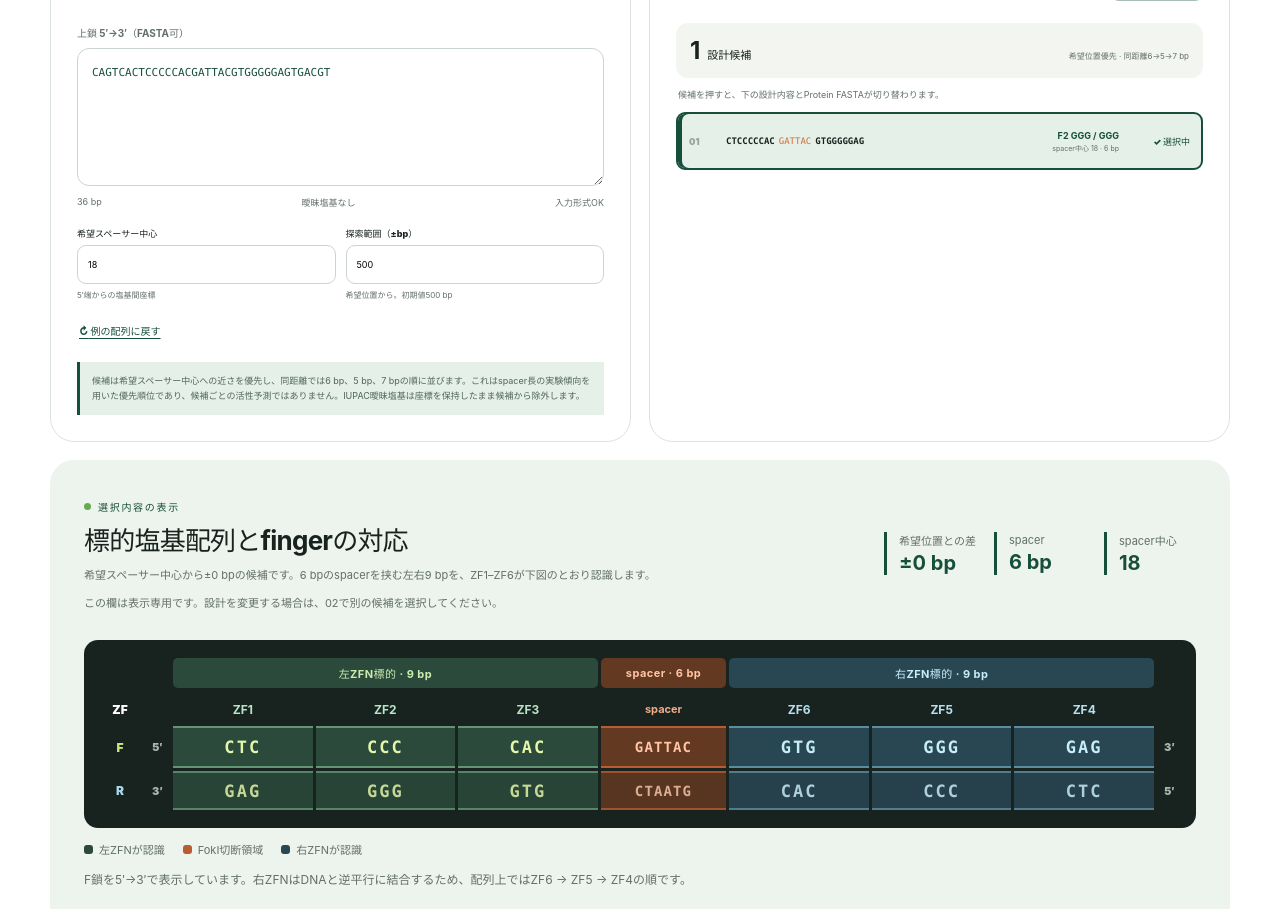
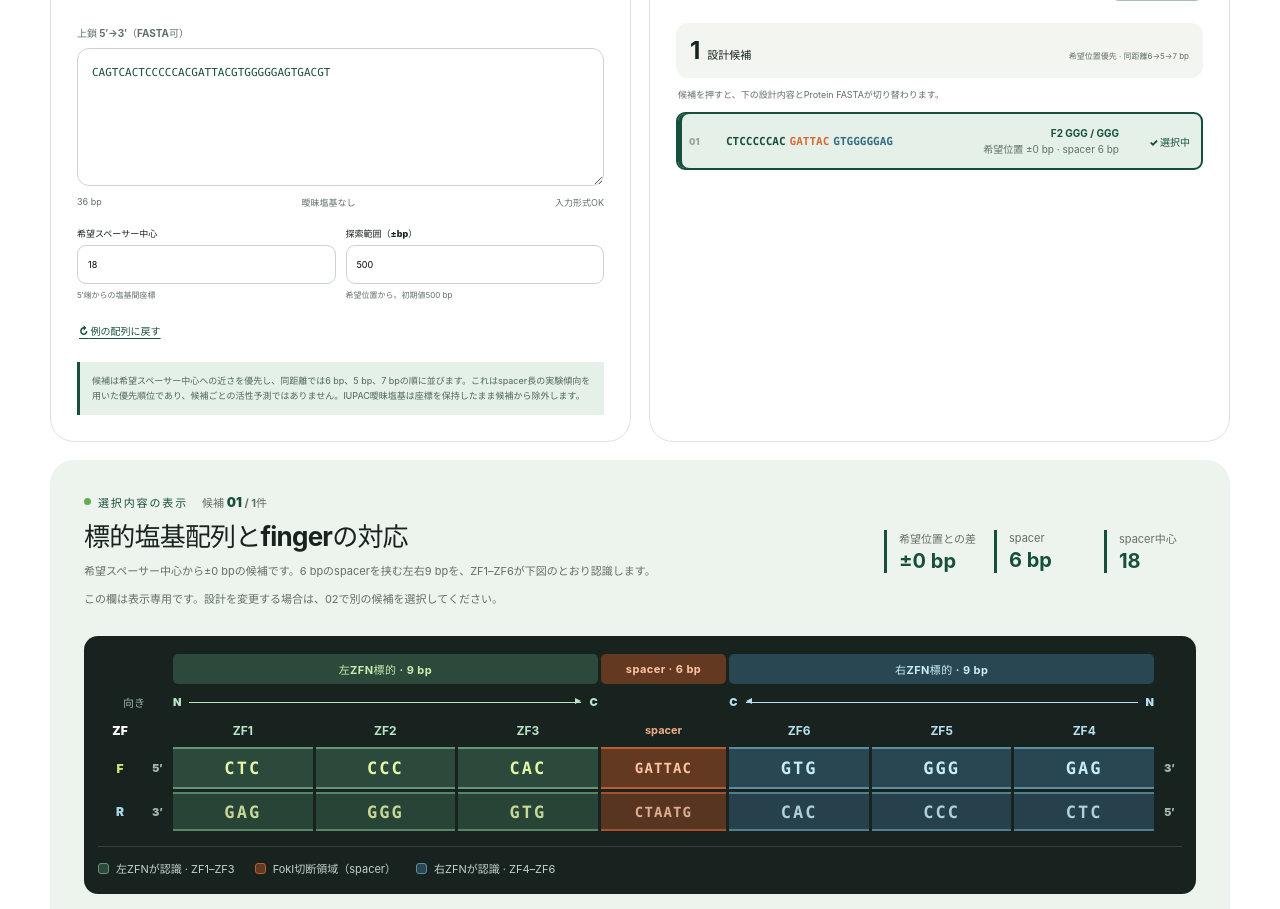
Before and after one commit to amamalgae/Zinc-Zinc-Finger, a React (Vite) app: page / in a window 1280 px wide. Shown: the part 1620-2529 px from the top of the page. Built offline with nearby package versions, Linux system fonts and the light colour scheme.

Commit message:
Explain binding direction and colour inside the diagram (#44)
Move the legend onto the dark panel, draw each monomer's N to C binding direction above the ZF labels, carry the diagram colours and ranking distance into the step 02 candidate rows, and label which candidate the display panel is showing.

```diff
--- a/src/App.tsx
+++ b/src/App.tsx
@@ -25,6 +25,7 @@ import ZfnOverviewDiagram from "./ZfnOverviewDiagram.tsx";
 const EXAMPLE_LEFT_RECOGNITION = "GTGGGGGAG";
 const EXAMPLE_RIGHT_RECOGNITION = "GTGGGGGAG";
 const EXAMPLE_SEQUENCE = `CAGTCA${reverseComplement(EXAMPLE_LEFT_RECOGNITION)}GATTAC${EXAMPLE_RIGHT_RECOGNITION}TGACGT`;
+const LISTED_CANDIDATE_LIMIT = 12;
 
 function downloadText(contents: string, filename: string, type = "text/plain;charset=utf-8") {
   const url = URL.createObjectURL(new Blob([contents], { type }));
@@ -83,8 +84,8 @@ function CandidateRow({ candidate, rank, selected, onSelect }: {
   return (
     <button className={`candidate ${selected ? "selected" : ""}`} type="button" aria-pressed={selected} onClick={onSelect}>
       <span className="candidate-rank">{String(rank).padStart(2, "0")}</span>
-      <span className="candidate-sequence"><b>{candidate.leftTop}</b><i>{candidate.spacer}</i><b>{candidate.rightTop}</b></span>
-      <span className="candidate-summary"><strong>F2 {candidate.leftArray.f2Context} / {candidate.rightArray.f2Context}</strong><small>spacer中心 {formatCut(candidate.cut)} · {candidate.spacerLength} bp</small></span>
+      <span className="candidate-sequence"><b className="left">{candidate.leftTop}</b><i>{candidate.spacer}</i><b className="right">{candidate.rightTop}</b></span>
+      <span className="candidate-summary"><strong>F2 {candidate.leftArray.f2Context} / {candidate.rightArray.f2Context}</strong><small>希望位置 ±{formatCut(candidate.distance)} bp · spacer {candidate.spacerLength} bp</small></span>
       <span className="candidate-action" aria-hidden="true">{selected ? "✓ 選択中" : "選択 →"}</span>
     </button>
   );
@@ -103,6 +104,11 @@ function ZfnBindingDiagram({ candidate }: { candidate: CodaCandidate }) {
             <strong className="left">左ZFN標的 · 9 bp</strong>
             <strong className="spacer">spacer · {candidate.spacerLength} bp</strong>
             <strong className="right">右ZFN標的 · 9 bp</strong>
+          </div>
+          <div className="dna-direction" aria-hidden="true">
+            <span className="direction-name">向き</span>
+            <span className="left">N<i />C</span>
+            <span className="right">C<i />N</span>
           </div>
           <div className="dna-row dna-labels" aria-hidden="true">
             <span className="strand-name">ZF</span><span />
@@ -125,15 +131,16 @@ function ZfnBindingDiagram({ candidate }: { candidate: CodaCandidate }) {
             {map.topStrandOrder.slice(3).map((finger) => <code className="right" key={finger.globalFinger}>{finger.bottomTriplet}</code>)}
             <span className="dna-end">5′</span>
           </div>
+
+          <div className="dna-legend" aria-label="配列図の凡例">
+            <span className="left"><i />左ZFNが認識 · ZF1–ZF3</span>
+            <span className="spacer"><i />FokI切断領域（spacer）</span>
+            <span className="right"><i />右ZFNが認識 · ZF4–ZF6</span>
+          </div>
         </div>
       </div>
 
-      <div className="target-legend" aria-label="配列図の凡例">
-        <span className="left"><i />左ZFNが認識</span>
-        <span className="spacer"><i />FokI切断領域</span>
-        <span className="right"><i />右ZFNが認識</span>
-      </div>
-      <p className="binding-note">F鎖を5′→3′で表示しています。右ZFNはDNAと逆平行に結合するため、配列上ではZF6 → ZF5 → ZF4の順です。</p>
+      <p className="binding-note">F鎖を5′→3′で表示しています。図中の矢印はタンパク質のN→C方向です。右ZFNはDNAと逆平行に結合するため、配列上ではZF6 → ZF5 → ZF4の順に並びます。</p>
     </figure>
   );
 }
@@ -150,7 +157,9 @@ export default function Home() {
     () => invalidCharacterCount ? [] : generateCodaCandidates(dna, desiredCut, maxDistance),
     [dna, desiredCut, maxDistance, invalidCharacterCount],
   );
+  const listedCandidates = candidates.slice(0, LISTED_CANDIDATE_LIMIT);
   const selected = candidates.find(({ id }) => id === selectedId) ?? candidates[0] ?? null;
+  const selectedRank = selected ? candidates.findIndex(({ id }) => id === selected.id) + 1 : 0;
   const construct = useMemo(() => selected ? buildCodaBicistronicZfn(selected) : null, [selected]);
 
   return (
@@ -208,9 +217,9 @@ export default function Home() {
 
         <div className="results-panel">
           <div className="panel-heading"><span>02</span><div><small>RESULTS</small><h2>ZFNペア候補を選択</h2></div><button className="secondary-action" type="button" disabled={!candidates.length} onClick={() => downloadText(codaCandidatesToCsv(candidates), "coda-3finger-zfn-candidates.csv", "text/csv;charset=utf-8")}><span aria-hidden="true">↓</span> CSVを保存</button></div>
-          <div className="result-count"><strong>{candidates.length}</strong><span>設計候補</span><small>{candidates.length > 12 ? "12件を表示 · " : ""}希望位置優先 · 同距離6→5→7 bp</small></div>
+          <div className="result-count"><strong>{candidates.length}</strong><span>設計候補</span><small>{candidates.length > LISTED_CANDIDATE_LIMIT ? `${LISTED_CANDIDATE_LIMIT}件を表示 · ` : ""}希望位置優先 · 同距離6→5→7 bp</small></div>
           {candidates.length ? <p className="selection-help">候補を押すと、下の設計内容とProtein FASTAが切り替わります。</p> : null}
-          {candidates.length ? <div className="candidate-list">{candidates.slice(0, 12).map((candidate, index) => <CandidateRow key={candidate.id} candidate={candidate} rank={index + 1} selected={selected?.id === candidate.id} onSelect={() => setSelectedId(candidate.id)} />)}</div> : <div className="empty-state"><strong>{invalidCharacterCount ? "未対応文字があります" : "候補がありません"}</strong><p>{invalidCharacterCount ? "赤字の未対応文字を修正してから設計してください。IUPAC曖昧塩基は入力できます。" : "CoDA archiveで左右9 bpを構成できる部位がありません。探索範囲または入力配列を変更してください。"}</p></div>}
+          {candidates.length ? <div className="candidate-list">{listedCandidates.map((candidate, index) => <CandidateRow key={candidate.id} candidate={candidate} rank={index + 1} selected={selected?.id === candidate.id} onSelect={() => setSelectedId(candidate.id)} />)}</div> : <div className="empty-state"><strong>{invalidCharacterCount ? "未対応文字があります" : "候補がありません"}</strong><p>{invalidCharacterCount ? "赤字の未対応文字を修正してから設計してください。IUPAC曖昧塩基は入力できます。" : "CoDA archiveで左右9 bpを構成できる部位がありません。探索範囲または入力配列を変更してください。"}</p></div>}
         </div>
       </section>
 
@@ -218,7 +227,10 @@ export default function Home() {
         <section className="selected-design">
           <div className="selected-heading">
             <div>
-              <span className="display-kicker"><i aria-hidden="true" />選択内容の表示</span>
+              <div className="display-tags">
+                <span className="display-kicker"><i aria-hidden="true" />選択内容の表示</span>
+                <span className="selected-rank">候補 <strong>{String(selectedRank).padStart(2, "0")}</strong> / {listedCandidates.length}件</span>
+              </div>
               <h2>標的塩基配列とfingerの対応</h2>
               <p className="selected-lead">希望スペーサー中心から±{formatCut(selected.distance)} bpの候補です。{selected.spacerLength} bpのspacerを挟む左右9 bpを、ZF1–ZF6が下図のとおり認識します。</p>
               <p>この欄は表示専用です。設計を変更する場合は、02で別の候補を選択してください。</p>
--- a/src/app-version.ts
+++ b/src/app-version.ts
@@ -1,3 +1,3 @@
-export const APP_VERSION_NUMBER = 43;
+export const APP_VERSION_NUMBER = 44;
 export const APP_VERSION = `ver.${APP_VERSION_NUMBER} (PR #${APP_VERSION_NUMBER})`;
 export const APP_VERSION_PR_URL = "https://github.com/amamalgae/Zinc-Zinc-Finger";
--- a/src/index.css
+++ b/src/index.css
@@ -55,7 +55,7 @@ button:focus-visible, a:focus-visible, summary:focus-visible { outline: 3px soli
   align-items: center;
   gap: 64px;
 }
-.eyebrow, .section-intro > span, .selected-heading > div > span, .output-heading > div > span {
+.eyebrow, .section-intro > span, .display-kicker, .output-heading > div > span {
   color: var(--green); font-size: 10px; font-weight: 900; letter-spacing: .17em;
 }
 .hero h1 { margin: 16px 0 18px; font-size: clamp(44px, 6vw, 72px); line-height: 1.08; letter-spacing: -.055em; }
@@ -200,12 +200,14 @@ textarea:focus, input:focus, select:focus { border-color: var(--green); box-shad
 .candidate:hover { border-color: var(--green); background: #f7faf7; }
 .candidate.selected { border-color: var(--green); background: var(--green-soft); box-shadow: inset 4px 0 0 var(--green); }
 .candidate-rank { color: #98a39c; font-size: 9px; font-weight: 900; }
-.candidate-sequence { min-width: 0; overflow: hidden; text-overflow: ellipsis; font: 9px ui-monospace, SFMono-Regular, Menlo, monospace; white-space: nowrap; }
+.candidate-sequence { min-width: 0; overflow: hidden; text-overflow: ellipsis; font: 700 11px ui-monospace, SFMono-Regular, Menlo, monospace; white-space: nowrap; }
+.candidate-sequence b.left { color: var(--green); }
+.candidate-sequence b.right { color: var(--blue); }
 .candidate-sequence i { padding: 0 4px; color: var(--orange); font-style: normal; }
 .candidate-summary { display: grid; gap: 2px; text-align: right; }
-.candidate-summary strong { color: var(--green); font-size: 9px; }
-.candidate-summary small { color: var(--muted); font-size: 7px; }
-.candidate-action { min-width: 62px; color: var(--green); font-size: 9px; font-weight: 900; text-align: right; text-decoration: underline; text-underline-offset: 3px; }
+.candidate-summary strong { color: var(--green); font-size: 10px; }
+.candidate-summary small { color: var(--muted); font-size: 10px; }
+.candidate-action { min-width: 62px; color: var(--green); font-size: 10px; font-weight: 900; text-align: right; text-decoration: underline; text-underline-offset: 3px; }
 .candidate.selected .candidate-action { text-decoration: none; }
 .empty-state { margin-top: 12px; padding: 32px 20px; border-radius: 14px; background: #f5f6f3; text-align: center; }
 .empty-state strong { font-size: 14px; }
@@ -218,7 +220,10 @@ textarea:focus, input:focus, select:focus { border-color: var(--green); box-shad
 .selected-heading > div:first-child { flex: 1; }
 .selected-heading p { max-width: 680px; margin: 9px 0 0; color: var(--muted); font-size: 11px; line-height: 1.8; }
 .selected-lead { color: var(--ink); font-size: 13px; line-height: 1.85; }
+.display-tags { display: flex; align-items: center; flex-wrap: wrap; gap: 6px 14px; }
 .display-kicker { display: inline-flex; align-items: center; gap: 7px; font-size: 11px; }
+.selected-rank { color: var(--muted); font-size: 11px; font-weight: 700; }
+.selected-rank strong { color: var(--green); font-size: 13px; font-weight: 900; }
 .display-kicker i { width: 7px; height: 7px; border-radius: 50%; background: #66a953; }
 .selected-metrics { display: flex; align-items: stretch; gap: 18px; }
 .selected-metrics > div { min-width: 92px; padding-left: 12px; display: grid; align-content: center; gap: 3px; border-left: 3px solid var(--green); }
@@ -227,12 +232,21 @@ textarea:focus, input:focus, select:focus { border-color: var(--green); box-shad
 .binding-figure { margin: 26px 0 0; padding: 0; border: 0; background: transparent; }
 .dna-scroll { margin-top: 0; overflow: hidden; border: 0; border-radius: 14px; background: #18231f; }
 .dna-map { min-width: 0; padding: 18px 14px; color: #fff; }
-.dna-group-labels, .dna-row { display: grid; grid-template-columns: 44px 25px repeat(3, minmax(0, 1fr)) minmax(88px, .9fr) repeat(3, minmax(0, 1fr)) 25px; align-items: stretch; gap: 3px; }
+.dna-group-labels, .dna-direction, .dna-row { display: grid; grid-template-columns: 44px 25px repeat(3, minmax(0, 1fr)) minmax(88px, .9fr) repeat(3, minmax(0, 1fr)) 25px; align-items: stretch; gap: 3px; }
 .dna-group-labels { margin-bottom: 10px; }
 .dna-group-labels strong { padding: 7px 6px; display: grid; place-items: center; border-radius: 5px; font-size: 11px; letter-spacing: .04em; }
 .dna-group-labels .left { grid-column: 3 / 6; background: #2b4a3c; color: #ccecae; }
 .dna-group-labels .spacer { grid-column: 6; background: #633922; color: #ffc5a5; }
 .dna-group-labels .right { grid-column: 7 / 10; background: #294653; color: #c7edfb; }
+.dna-direction { margin-bottom: 9px; }
+.dna-direction > * { min-width: 0; }
+.direction-name { grid-column: 1 / 3; display: grid; place-items: center; color: #9fb3a8; font-size: 11px; font-weight: 900; }
+.dna-direction .left, .dna-direction .right { display: flex; align-items: center; gap: 8px; font-size: 11px; font-weight: 900; }
+.dna-direction .left { grid-column: 3 / 6; color: #b9e5c7; }
+.dna-direction .right { grid-column: 7 / 10; color: #b9dfef; }
+.dna-direction i { position: relative; flex: 1; height: 1px; background: currentColor; }
+.dna-direction .left i::after { position: absolute; top: -3.5px; right: 0; border-top: 3.5px solid transparent; border-bottom: 3.5px solid transparent; border-left: 6px solid currentColor; content: ""; }
+.dna-direction .right i::before { position: absolute; top: -3.5px; left: 0; border-top: 3.5px solid transparent; border-bottom: 3.5px solid transparent; border-right: 6px solid currentColor; content: ""; }
 .dna-row > * { min-width: 0; display: grid; place-items: center; }
 .dna-labels { margin-bottom: 6px; }
 .dna-labels strong { min-height: 22px; color: #b9e5c7; font-size: 12px; }
@@ -247,11 +261,11 @@ textarea:focus, input:focus, select:focus { border-color: var(--green); box-shad
 .dna-row code.spacer-sequence { border-color: #b95c31; background: #633922; color: #ffc5a5; font-size: 14px; letter-spacing: .08em; }
 .reverse-strand { margin-top: 3px; }
 .reverse-strand code { min-height: 39px; opacity: .86; }
-.target-legend { margin-top: 13px; display: flex; align-items: center; flex-wrap: wrap; gap: 8px 18px; color: var(--muted); font-size: 11px; }
-.target-legend span { display: inline-flex; align-items: center; gap: 6px; }
-.target-legend i { width: 9px; height: 9px; border-radius: 3px; background: #2b4a3c; }
-.target-legend .spacer i { background: #b95c31; }
-.target-legend .right i { background: #294653; }
+.dna-legend { margin-top: 15px; padding-top: 13px; display: flex; align-items: center; flex-wrap: wrap; gap: 9px 20px; border-top: 1px solid rgba(255,255,255,.13); color: #c2d3c8; font-size: 11px; }
+.dna-legend span { display: inline-flex; align-items: center; gap: 7px; }
+.dna-legend i { width: 11px; height: 11px; border: 1px solid #639575; border-radius: 3px; background: #2b4a3c; }
+.dna-legend .spacer i { border-color: #b95c31; background: #633922; }
+.dna-legend .right i { border-color: #5b8ca0; background: #294653; }
 .binding-note { margin: 12px 0 0; color: var(--muted); font-size: 12px; line-height: 1.75; }
 .finger-pair { margin-top: 20px; display: grid; grid-template-columns: 1fr 1fr; gap: 14px; }
 .finger-group { min-width: 0; padding: 17px; border-radius: 15px; background: #f2f5f0; }
@@ -388,7 +402,9 @@ footer p { margin: 0; }
   .selected-lead { font-size: 12px; }
   .binding-figure { margin-top: 18px; padding: 0; }
   .dna-map { padding: 13px 6px; }
-  .dna-group-labels, .dna-row { grid-template-columns: 24px 16px repeat(3, minmax(0, 1fr)) minmax(0, 1.6fr) repeat(3, minmax(0, 1fr)) 16px; gap: 2px; }
+  .dna-group-labels, .dna-direction, .dna-row { grid-template-columns: 24px 16px repeat(3, minmax(0, 1fr)) minmax(0, 1.6fr) repeat(3, minmax(0, 1fr)) 16px; gap: 2px; }
+  .dna-direction { margin-bottom: 7px; }
+  .dna-direction .left, .dna-direction .right { gap: 5px; }
   .dna-group-labels strong { padding: 5px 2px; font-size: 11px; line-height: 1.3; text-align: center; }
   .dna-labels strong { font-size: 11px; }
   .dna-labels .spacer-label { font-size: 11px; }
@@ -397,7 +413,7 @@ footer p { margin: 0; }
   .dna-row code { min-height: 36px; font-size: 12px; letter-spacing: .02em; }
   .dna-row code.spacer-sequence { min-height: 36px; font-size: 11px; letter-spacing: 0; }
   .reverse-strand code { min-height: 34px; }
-  .target-legend { gap: 7px 12px; font-size: 11px; }
+  .dna-legend { margin-top: 12px; padding-top: 11px; gap: 7px 13px; font-size: 11px; }
   .finger-cards { gap: 5px; }
   .finger-card { padding: 8px; }
   .finger-card > strong { font-size: 14px; }
```
Also changed, not shown: 3 other files (tests, documents, lock files or other folders).
